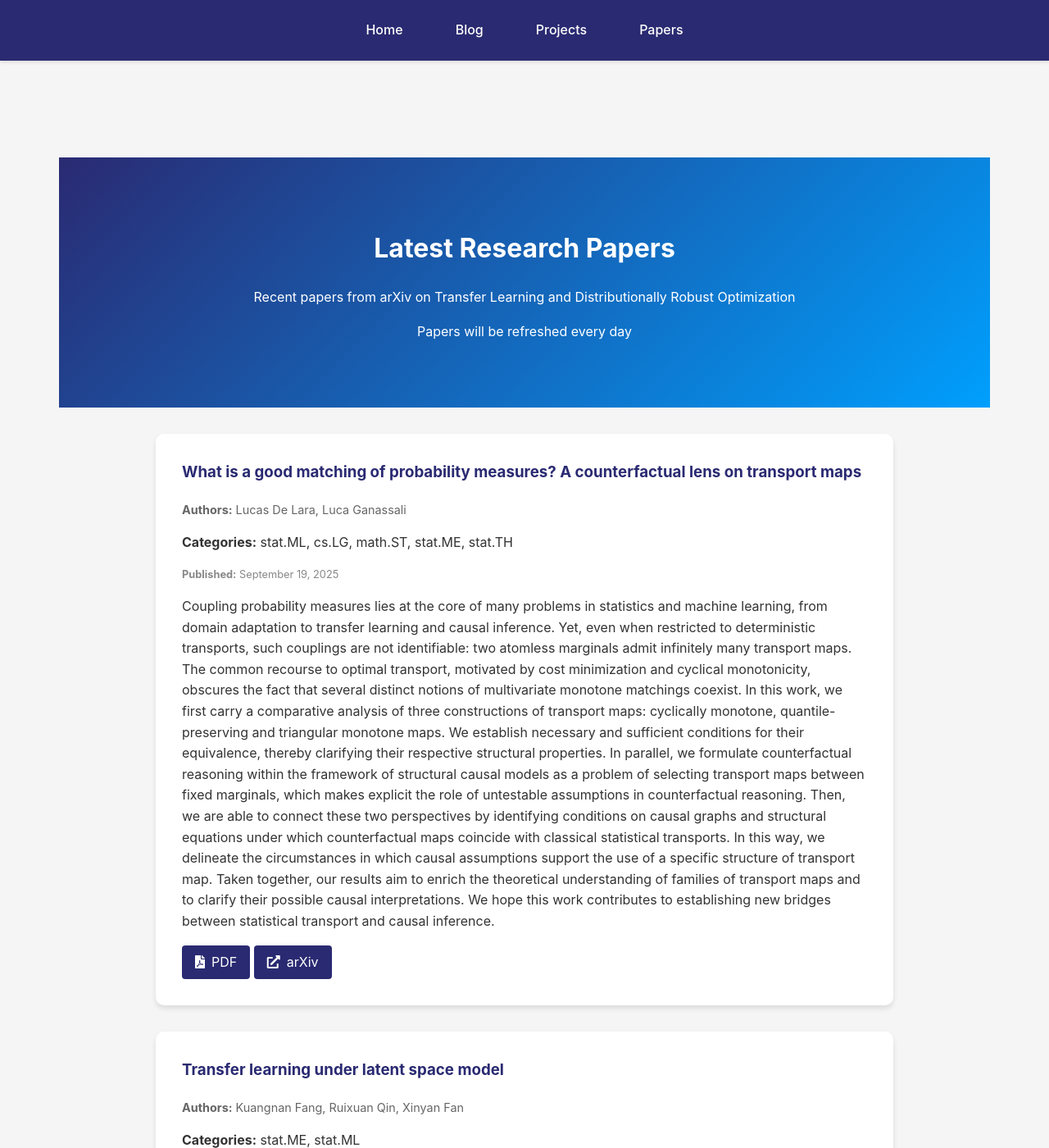
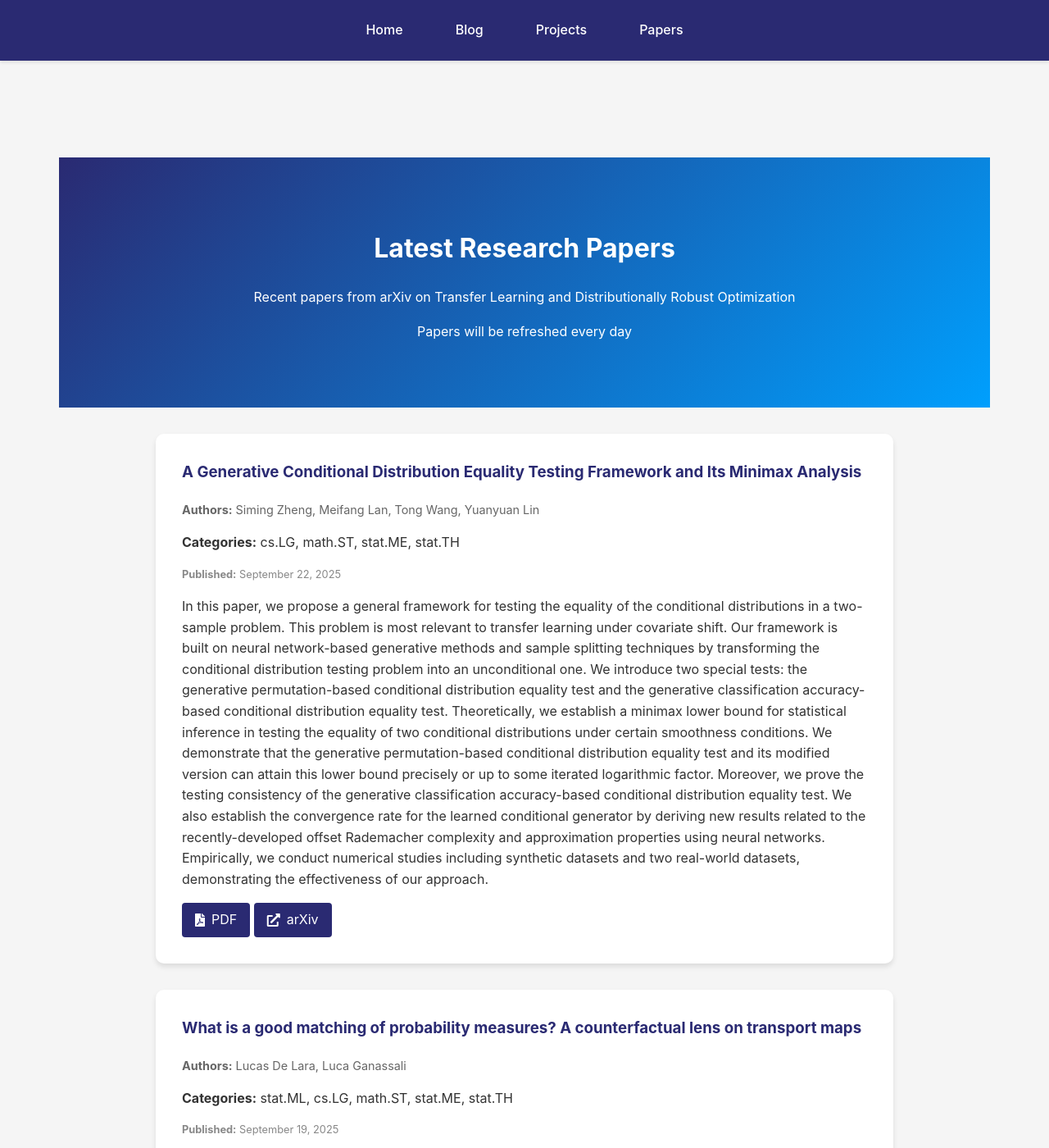
Before and after one commit to kyZhan2002/mypage, a Jekyll site: the page built from papers/index.html, in a window 1280 px wide and 1400 px high. Shown: the whole window at 82% size. Built offline with Jekyll 4.4.1, drawn with Linux system fonts in a browser that asks for light colours; some of the changed text lies outside the part shown.

Commit message:
Update arXiv papers

```diff
--- a/_data/arxiv_cache.json
+++ b/_data/arxiv_cache.json
@@ -1,6 +1,25 @@
 {
-  "timestamp": 1758590284,
+  "timestamp": 1758676713,
   "papers": [
+    {
+      "title": "A Generative Conditional Distribution Equality Testing Framework and Its\n  Minimax Analysis",
+      "authors": [
+        "Siming Zheng",
+        "Meifang Lan",
+        "Tong Wang",
+        "Yuanyuan Lin"
+      ],
+      "abstract": "In this paper, we propose a general framework for testing the equality of the\nconditional distributions in a two-sample problem. This problem is most\nrelevant to transfer learning under covariate shift. Our framework is built on\nneural network-based generative methods and sample splitting techniques by\ntransforming the conditional distribution testing problem into an unconditional\none. We introduce two special tests: the generative permutation-based\nconditional distribution equality test and the generative classification\naccuracy-based conditional distribution equality test. Theoretically, we\nestablish a minimax lower bound for statistical inference in testing the\nequality of two conditional distributions under certain smoothness conditions.\nWe demonstrate that the generative permutation-based conditional distribution\nequality test and its modified version can attain this lower bound precisely or\nup to some iterated logarithmic factor. Moreover, we prove the testing\nconsistency of the generative classification accuracy-based conditional\ndistribution equality test. We also establish the convergence rate for the\nlearned conditional generator by deriving new results related to the\nrecently-developed offset Rademacher complexity and approximation properties\nusing neural networks. Empirically, we conduct numerical studies including\nsynthetic datasets and two real-world datasets, demonstrating the effectiveness\nof our approach.",
+      "published": "September 22, 2025",
+      "categories": [
+        "cs.LG",
+        "math.ST",
+        "stat.ME",
+        "stat.TH"
+      ],
+      "pdf_link": "http://arxiv.org/pdf/2509.17729v1",
+      "arxiv_url": "http://arxiv.org/abs/2509.17729v1"
+    },
     {
       "title": "What is a good matching of probability measures? A counterfactual lens\n  on transport maps",
       "authors": [
@@ -66,23 +85,6 @@
       ],
       "pdf_link": "http://arxiv.org/pdf/2509.09371v1",
       "arxiv_url": "http://arxiv.org/abs/2509.09371v1"
-    },
-    {
-      "title": "Robust and Adaptive Spectral Method for Representation Multi-Task\n  Learning with Contamination",
-      "authors": [
-        "Yian Huang",
-        "Yang Feng",
-        "Zhiliang Ying"
-      ],
-      "abstract": "Representation-based multi-task learning (MTL) improves efficiency by\nlearning a shared structure across tasks, but its practical application is\noften hindered by contamination, outliers, or adversarial tasks. Most existing\nmethods and theories assume a clean or near-clean setting, failing when\ncontamination is significant. This paper tackles representation MTL with an\nunknown and potentially large contamination proportion, while also allowing for\nheterogeneity among inlier tasks. We introduce a Robust and Adaptive Spectral\nmethod (RAS) that can distill the shared inlier representation effectively and\nefficiently, while requiring no prior knowledge of the contamination level or\nthe true representation dimension. Theoretically, we provide non-asymptotic\nerror bounds for both the learned representation and the per-task parameters.\nThese bounds adapt to inlier task similarity and outlier structure, and\nguarantee that RAS performs at least as well as single-task learning, thus\npreventing negative transfer. We also extend our framework to transfer learning\nwith corresponding theoretical guarantees for the target task. Extensive\nexperiments confirm our theory, showcasing the robustness and adaptivity of\nRAS, and its superior performance in regimes with up to 80\\% task\ncontamination.",
-      "published": "September 08, 2025",
-      "categories": [
-        "stat.ML",
-        "cs.LG",
-        "stat.ME"
-      ],
-      "pdf_link": "http://arxiv.org/pdf/2509.06575v1",
-      "arxiv_url": "http://arxiv.org/abs/2509.06575v1"
     }
   ]
 }
```
